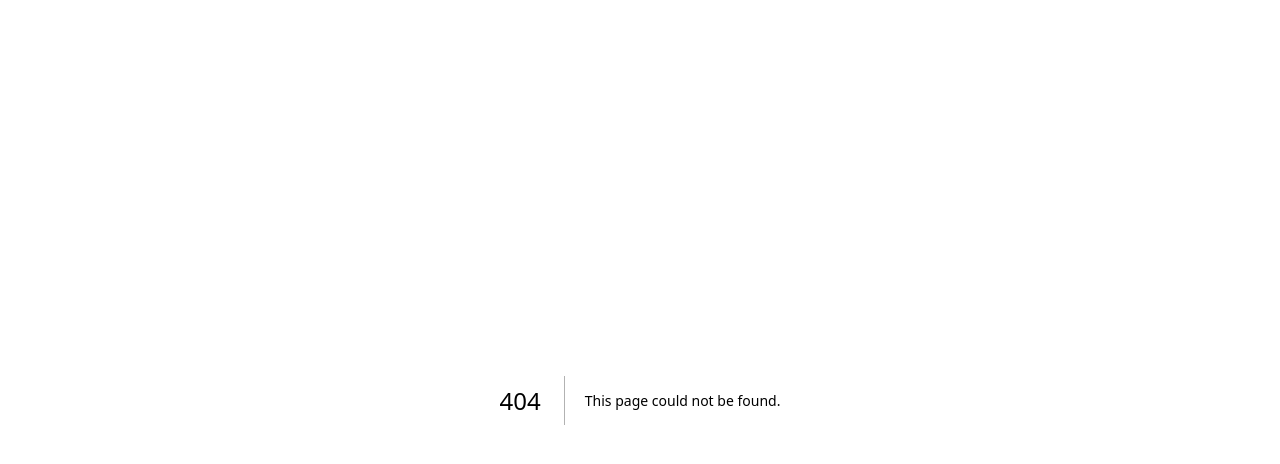
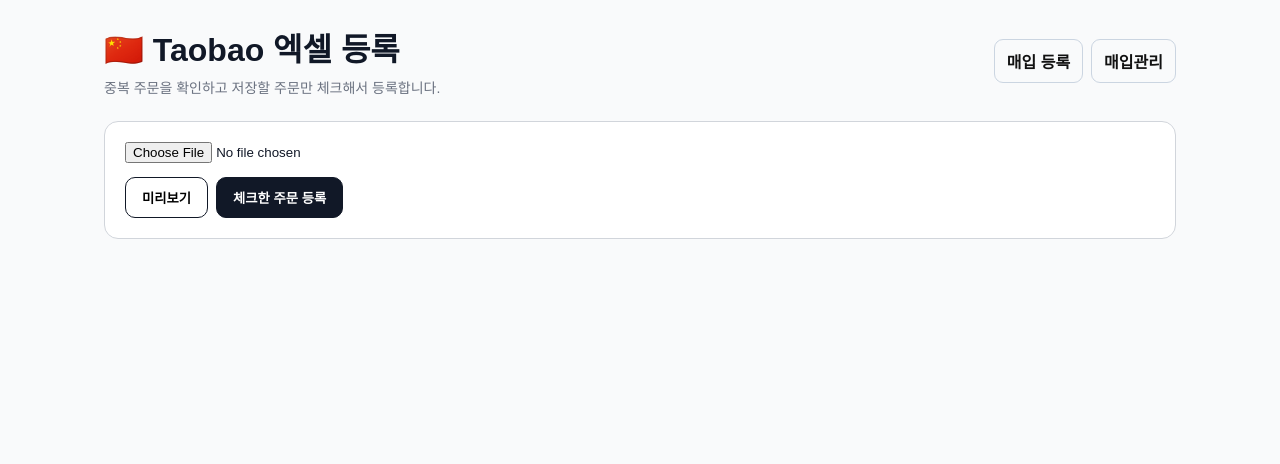
Before and after one commit to ddogagak/shipping, a Next.js app in the folder web/: page /purchases/import/taobao in a window 1280 px wide. Before the commit this address had no page. Shown: the top 464 px of the page. Built offline with nearby package versions, Linux system fonts and the light colour scheme.

Commit message:
Add Taobao selectable import page

```diff
--- /dev/null
+++ b/web/src/app/purchases/import/taobao/page.tsx
@@ -0,0 +1,121 @@
+"use client";
+
+import Link from "next/link";
+import { useState } from "react";
+
+export default function TaobaoImportPage() {
+  const [file, setFile] = useState<File | null>(null);
+  const [orders, setOrders] = useState<any[]>([]);
+  const [msg, setMsg] = useState("");
+  const [busy, setBusy] = useState(false);
+
+  const selectedCount = orders.filter((o) => o._selected).length;
+  const newCount = orders.filter((o) => !o.is_existing).length;
+  const existingCount = orders.filter((o) => o.is_existing).length;
+
+  const preview = async () => {
+    if (!file) return setMsg("订单数据.xlsx 파일을 선택해줘.");
+    setBusy(true);
+    setMsg("분석 중...");
+    try {
+      const fd = new FormData();
+      fd.append("file", file);
+      fd.append("mode", "preview");
+      const res = await fetch("/api/purchases/import", { method: "POST", body: fd });
+      const j = await res.json();
+      if (!res.ok) throw new Error(j.message || "실패");
+      const next = (j.orders || []).map((o: any) => ({ ...o, _selected: !o.is_existing }));
+      setOrders(next);
+      setMsg(`신규 ${j.newCount || 0}개 · 기존 등록 ${j.existingCount || 0}개${j.skippedClosed ? ` · 거래종료 제외 ${j.skippedClosed}개` : ""}`);
+    } catch (e) {
+      setMsg(e instanceof Error ? e.message : "실패");
+    } finally {
+      setBusy(false);
+    }
+  };
+
+  const save = async () => {
+    if (!file) return setMsg("订单数据.xlsx 파일을 선택해줘.");
+    const selected = orders.filter((o) => o._selected).map((o) => String(o.order_number));
+    if (!selected.length) return setMsg("저장할 주문을 하나 이상 체크해줘.");
+    setBusy(true);
+    setMsg("저장 중...");
+    try {
+      const fd = new FormData();
+      fd.append("file", file);
+      fd.append("mode", "save");
+      fd.append("selected_order_numbers", JSON.stringify(selected));
+      const res = await fetch("/api/purchases/import", { method: "POST", body: fd });
+      const j = await res.json();
+      if (!res.ok) throw new Error(j.message || "실패");
+      setMsg(`저장 완료 · 신규 ${j.created || 0}개 · 기존 운송장 갱신 ${j.updated || 0}개 · 체크 제외 ${j.skippedUnchecked || 0}개`);
+    } catch (e) {
+      setMsg(e instanceof Error ? e.message : "실패");
+    } finally {
+      setBusy(false);
+    }
+  };
+
+  const toggleAll = (checked: boolean) => setOrders((prev) => prev.map((o) => ({ ...o, _selected: checked })));
+  const toggleNewOnly = () => setOrders((prev) => prev.map((o) => ({ ...o, _selected: !o.is_existing })));
+  const toggleOne = (orderNumber: string, checked: boolean) =>
+    setOrders((prev) => prev.map((o) => String(o.order_number) === orderNumber ? { ...o, _selected: checked } : o));
+
+  return <main style={page}>
+    <header style={header}>
+      <div><h1 style={{ margin: 0 }}>🇨🇳 Taobao 엑셀 등록</h1><p style={sub}>중복 주문을 확인하고 저장할 주문만 체크해서 등록합니다.</p></div>
+      <div style={links}><Link href="/purchases/import" style={link}>매입 등록</Link><Link href="/purchases" style={link}>매입관리</Link></div>
+    </header>
+
+    <section style={box}>
+      <input type="file" accept=".xlsx,.xls" onChange={(e) => { setFile(e.target.files?.[0] || null); setOrders([]); setMsg(""); }} />
+      <div style={actions}><button style={button} disabled={busy} onClick={preview}>미리보기</button><button style={primary} disabled={busy || !orders.length} onClick={save}>체크한 주문 등록</button></div>
+    </section>
+
+    {msg && <div style={notice}>{msg}</div>}
+
+    {!!orders.length && <>
+      <section style={toolbar}>
+        <div><b>선택 {selectedCount}/{orders.length}</b> · 신규 {newCount} · 기존 {existingCount}</div>
+        <div style={actionsInline}>
+          <button style={smallButton} onClick={() => toggleAll(true)}>전체 선택</button>
+          <button style={smallButton} onClick={toggleNewOnly}>신규만 선택</button>
+          <button style={smallButton} onClick={() => toggleAll(false)}>전체 해제</button>
+        </div>
+      </section>
+      <p style={guide}>기존 등록 주문은 기본 체크 해제돼. 체크하더라도 기존 상품·상태는 유지되고 운송사/운송장 정보만 갱신돼.</p>
+      {orders.map((o) => <section key={`${o.source_site}-${o.order_number}`} style={{ ...card, ...(o._selected ? {} : unselectedCard) }}>
+        <div style={orderHead}>
+          <label style={checkLabel}><input type="checkbox" checked={!!o._selected} onChange={(e) => toggleOne(String(o.order_number), e.target.checked)} /><b>저장</b></label>
+          <div style={orderTitle}><b>{o.order_number}</b> · {o.shop_name} · {o.ordered_at}</div>
+          <span style={o.is_existing ? existingBadge : newBadge}>{o.is_existing ? "기존 등록" : "신규"}</span>
+        </div>
+        {(o.items || []).map((i: any, n: number) => <div key={n} style={itemRow}><span>{i.product_name}</span><b>{Number(i.unit_price).toLocaleString()} CNY × {i.quantity}</b></div>)}
+      </section>)}
+    </>}
+  </main>;
+}
+
+const page = { maxWidth: 1120, margin: "0 auto", padding: 24, fontFamily: "Arial, sans-serif" };
+const header = { display: "flex", justifyContent: "space-between", gap: 16, alignItems: "center", flexWrap: "wrap" as const };
+const sub = { margin: "7px 0 0", color: "#6b7280", fontSize: 14 };
+const links = { display: "flex", gap: 8 };
+const link = { padding: "9px 12px", border: "1px solid #cbd5e1", borderRadius: 9, textDecoration: "none", color: "#111", fontWeight: 700 };
+const box = { border: "1px solid #d1d5db", borderRadius: 14, padding: 20, background: "#fff", marginTop: 24 };
+const actions = { display: "flex", gap: 8, marginTop: 14 };
+const actionsInline = { display: "flex", gap: 6, flexWrap: "wrap" as const };
+const button = { padding: "10px 16px", borderRadius: 10, border: "1px solid #111827", background: "white", fontWeight: 800, cursor: "pointer" };
+const primary = { ...button, background: "#111827", color: "white" };
+const smallButton = { padding: "7px 10px", borderRadius: 8, border: "1px solid #cbd5e1", background: "white", fontWeight: 800, cursor: "pointer", fontSize: 12 };
+const notice = { marginTop: 14, padding: 13, borderRadius: 10, background: "#eef2ff", fontWeight: 700 };
+const toolbar = { marginTop: 18, padding: 12, border: "1px solid #d1d5db", borderRadius: 12, display: "flex", justifyContent: "space-between", alignItems: "center", gap: 12, flexWrap: "wrap" as const, background: "#f8fafc" };
+const guide = { margin: "10px 0", padding: "10px 12px", borderRadius: 10, background: "#f0fdf4", color: "#166534", fontSize: 13 };
+const card = { border: "1px solid #ddd", borderRadius: 14, padding: 16, marginTop: 12, background: "white" };
+const unselectedCard = { opacity: 0.58, background: "#f8fafc" };
+const orderHead = { display: "flex", gap: 10, alignItems: "center", flexWrap: "wrap" as const };
+const checkLabel = { display: "flex", alignItems: "center", gap: 5, fontSize: 13 };
+const orderTitle = { flex: 1, minWidth: 240 };
+const badge = { display: "inline-block", padding: "4px 8px", borderRadius: 999, fontSize: 11, fontWeight: 900 };
+const existingBadge = { ...badge, background: "#fee2e2", color: "#991b1b" };
+const newBadge = { ...badge, background: "#dcfce7", color: "#166534" };
+const itemRow = { display: "flex", justifyContent: "space-between", gap: 12, padding: "8px 0", borderTop: "1px solid #ddd", marginTop: 8 };
```
